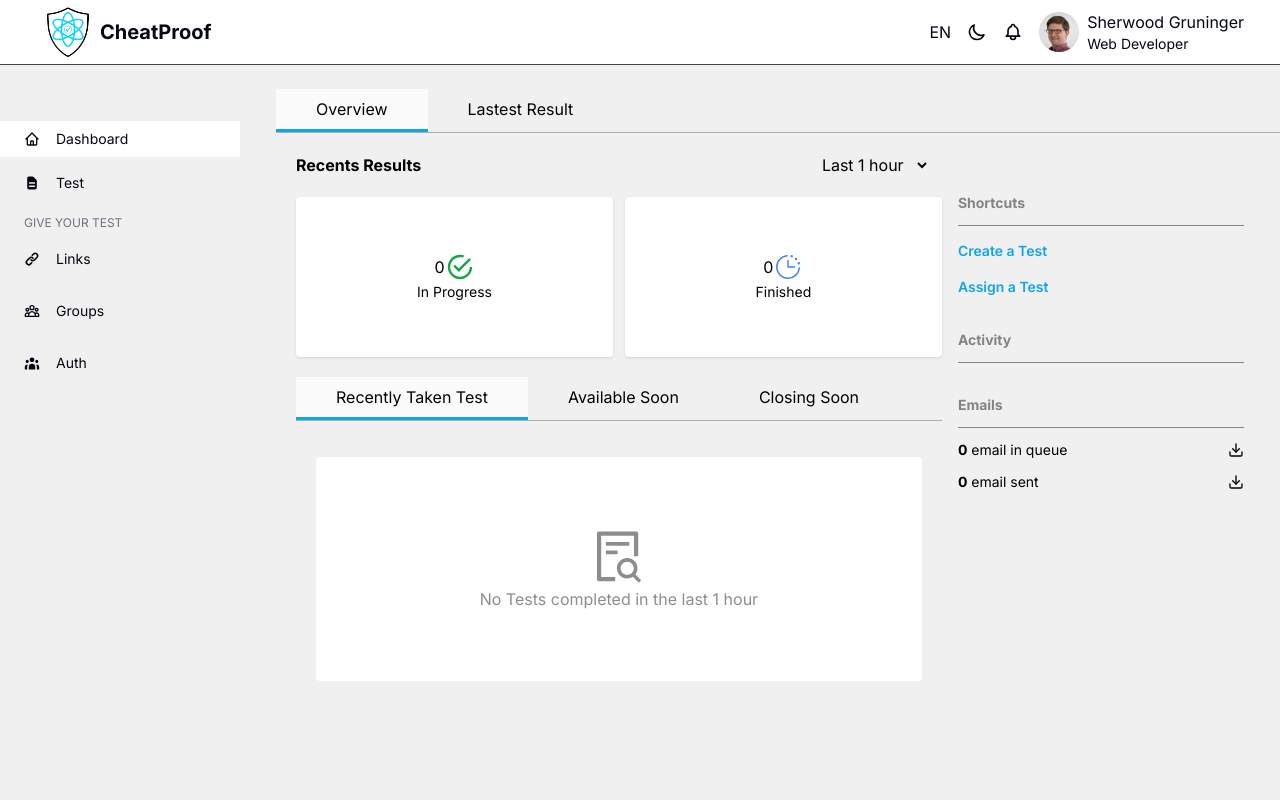
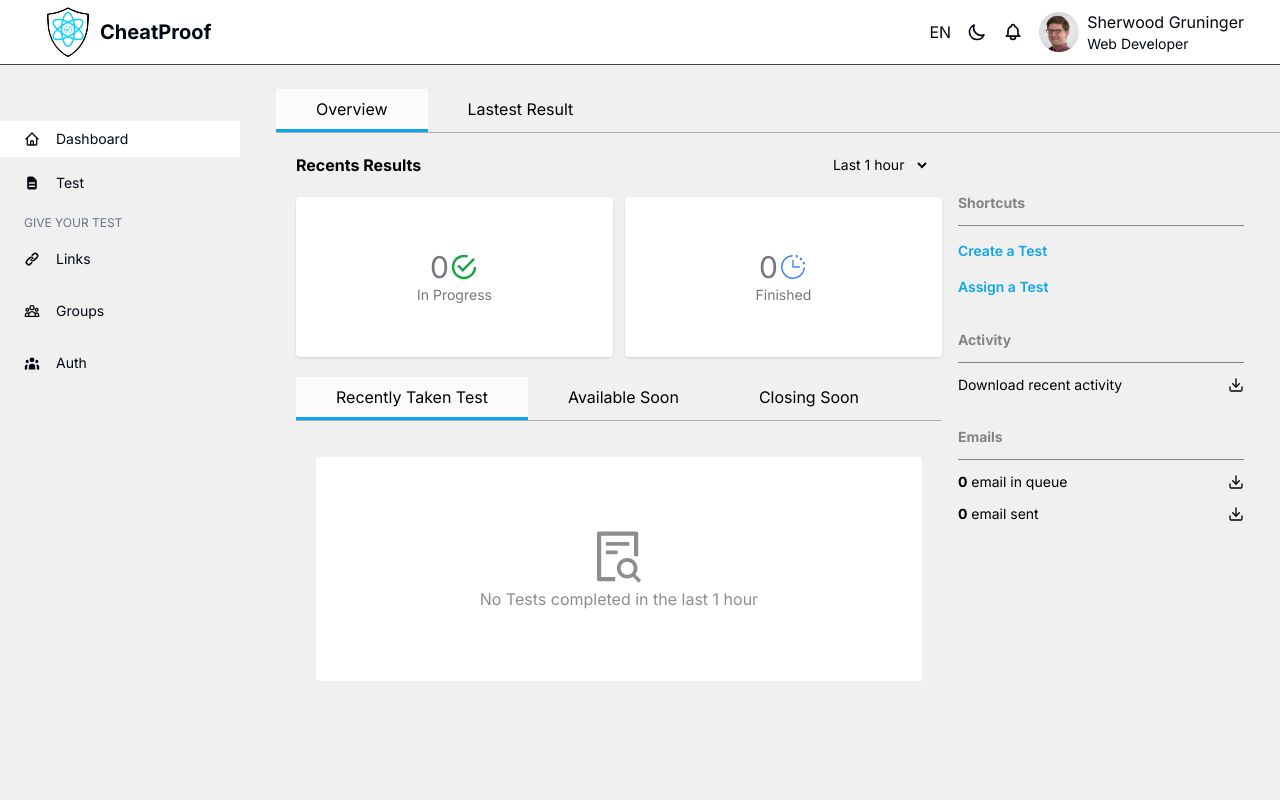
Before and after one commit to CheatProof/CheatProof-FE, a React (Vite) app: page / in a window 1280 px wide. Shown: the top 800 px of the page. Built offline with nearby package versions, Linux system fonts and the light colour scheme.

Commit message:
DASHBOARD

```diff
--- a/src/components/Dashboard/Dashboard.tsx
+++ b/src/components/Dashboard/Dashboard.tsx
@@ -18,7 +18,7 @@ return (<div className="flex flex-wrap ">
 
 <h2 className="font-bold">Recents Results</h2>
 
-<select className="bg-transparent mr-3"  name="time" id="">
+<select className="bg-transparent mr-3 text-sm"  name="time" id="">
 
     <option value={"1h"}>Last 1 hour</option>
     <option value={"3h"}>Last 3 hour</option>
@@ -32,13 +32,13 @@ return (<div className="flex flex-wrap ">
 
 <div className="flex justify-center my-5 items-center gap-3">
 
-<div className="w-full lg:w-1/2 rounded shadow flex justify-center items-center flex-col bg-white h-40">
-<div className="flex items-center"><span>0</span><IoMdCheckmarkCircleOutline className="text-3xl text-green-600"/></div>
+<div className="w-full lg:w-1/2 rounded shadow flex justify-center items-center flex-col bg-white h-40 text-blackPrimary/55">
+<div className="flex items-center"><span className="text-3xl">0</span><IoMdCheckmarkCircleOutline className="text-3xl text-green-600"/></div>
 <p className="text-sm">In Progress </p>
 </div>
-<div className="w-full lg:w-1/2 rounded shadow flex justify-center items-center flex-col bg-white h-40">
+<div className="w-full lg:w-1/2 rounded shadow flex justify-center items-center flex-col bg-white h-40 text-blackPrimary/55">
 
-<div className="flex items-center"><span >0</span><PiClockCountdownLight className="text-3xl text-blue-500"/></div>
+<div className="flex items-center"><span className="text-3xl">0</span><PiClockCountdownLight className="text-3xl text-blue-500"/></div>
 <p className="text-sm">Finished </p>
 
 </div>
@@ -49,8 +49,8 @@ return (<div className="flex flex-wrap ">
 
 <Tabs>
     <Tab component={<Card/>}>Recently Taken Test</Tab>
-    <Tab component={<>body</>}>Available Soon</Tab>
-    <Tab component={<>body</>}>Closing Soon </Tab>
+    <Tab component={<Card/>}>Available Soon</Tab>
+    <Tab component={<Card/>}>Closing Soon </Tab>
 
 </Tabs>
 
@@ -70,9 +70,9 @@ return (<div className="flex flex-wrap ">
 
         <h2 className="text-black/45 border-b-[0.05rem] border-black/45 py-3 font-bold text-sm mt-5">Activity</h2>
 
-        {/* <div className="flex justify-between mt-3 items-center">
+        <div className="flex justify-between mt-3 items-center">
             <p className="text-sm">Download recent activity</p> <FiDownload/>
-        </div> */}
+        </div>
         <h2 className="text-black/45 border-b-[0.05rem] border-black/45 py-3 font-bold text-sm mt-5">Emails</h2>
 
         <div className="flex justify-between mt-3 items-center">
```
